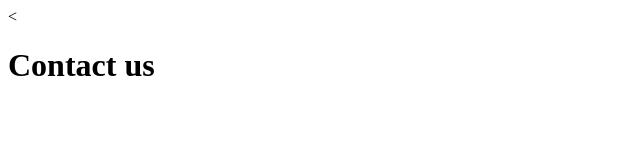
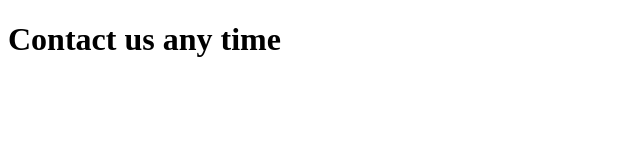
Before and after one commit to Ines-MANSOUR/git-test, a plain HTML site: page contact.html in a window 1280 px wide. Shown: the whole page, without its empty margins (0-640 px from the left). Drawn offline with Linux system fonts and the light colour scheme.

Commit message:
Update contact.html

```diff
--- a/contact.html
+++ b/contact.html
@@ -5,6 +5,6 @@
     <title></title>
   </head>
   <body>
-    <<h1>Contact us</h1>
+    <h1>Contact us any time</h1>
   </body>
 </html>
```
